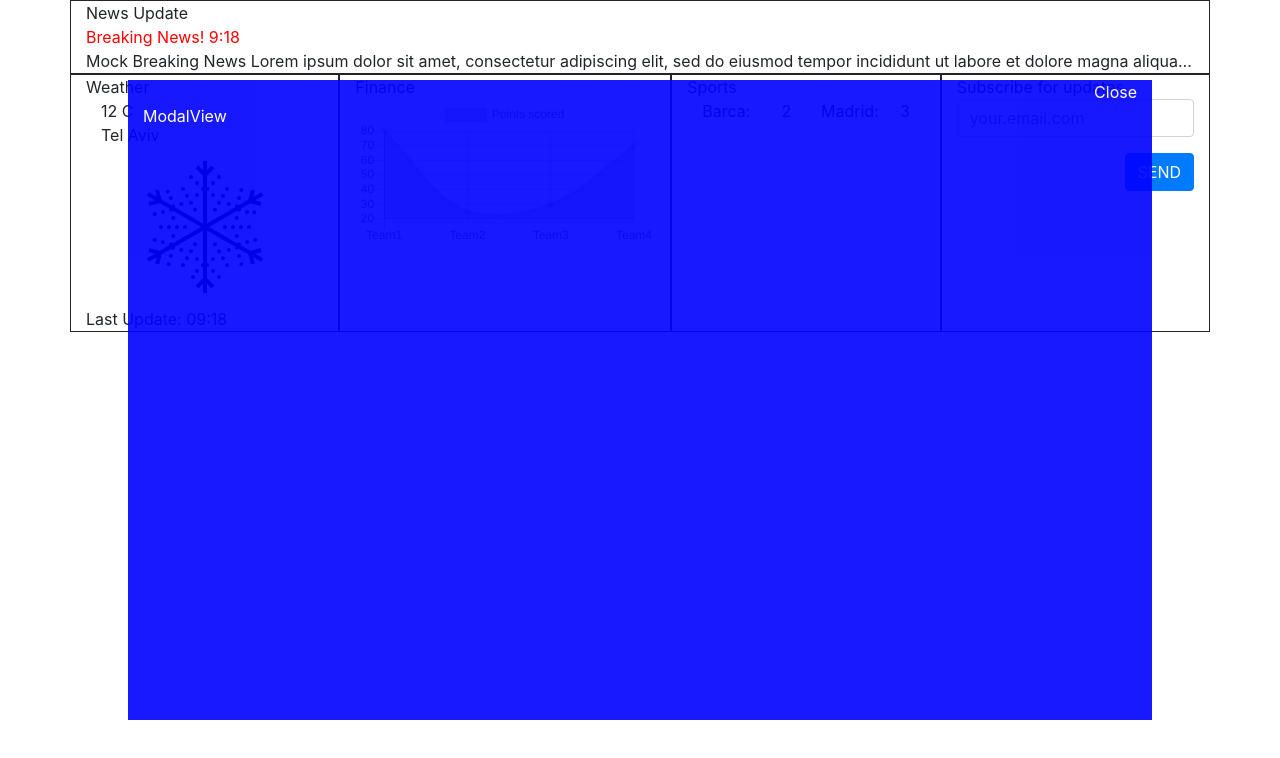
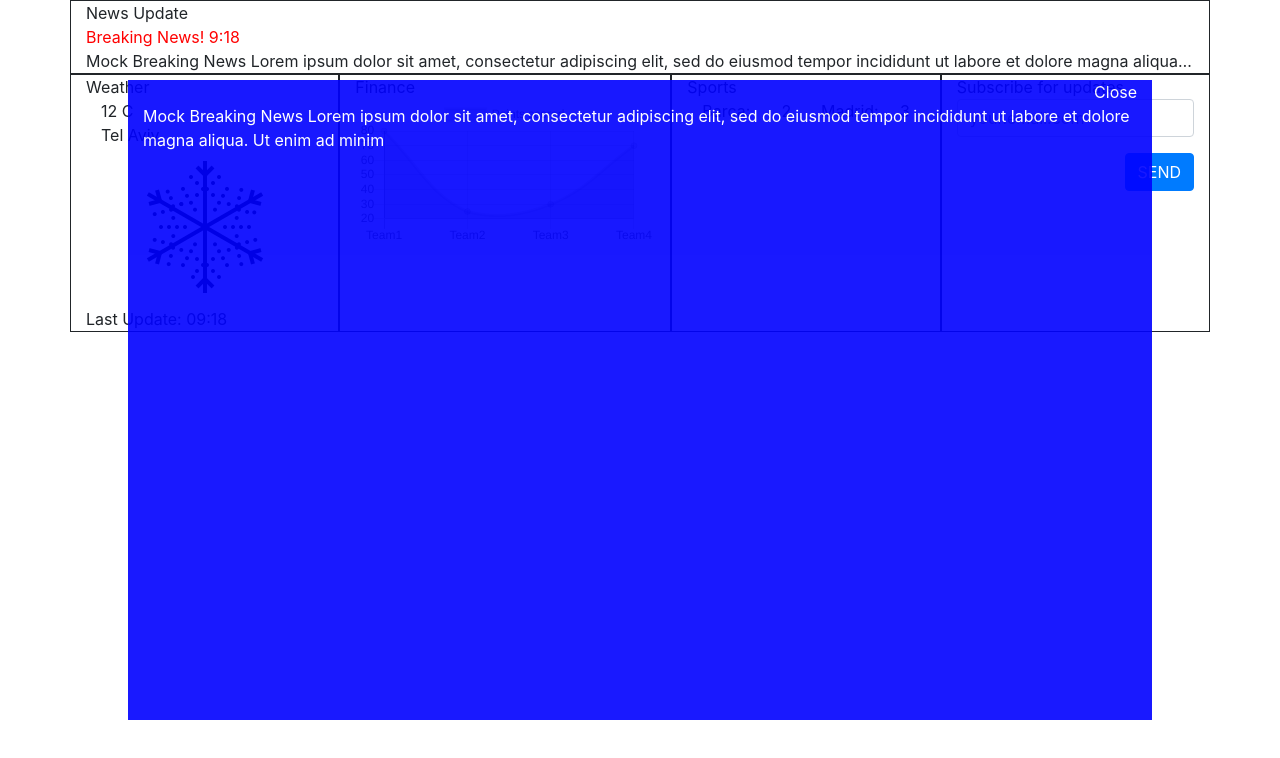
Before and after one commit to lioryarkon9/news_portal, a React (Create React App) app in the folder react-client/: page / in a window 1280 px wide. Both pictures are taken after a click on the element 640 px from the left and 37 px from the top of the page. Shown: the top 758 px of the page. Built offline with nearby package versions, Linux system fonts and the light colour scheme.

Commit message:
done creating news modal view

```diff
--- a/react-client/src/App.js
+++ b/react-client/src/App.js
@@ -3,6 +3,7 @@ import TilesView from './views/TilesView';
 import 'bootstrap/dist/css/bootstrap.min.css';
 import {NEWS_TILE_ID, WEATHER_TILE_ID} from './consts';
 import ModalView from './views/ModalView';
+import { relative } from 'path';
 
 
 class App extends React.Component {
@@ -24,7 +25,7 @@ class App extends React.Component {
     }
     render () {
         return (
-            <div>
+            <div style={{position: relative}}>
                 {this.state.CurrentTile ?
                     <ModalView
                         data={this.state.CurrentTile}
--- a/react-client/src/components/SingleTile/SingleTile.js
+++ b/react-client/src/components/SingleTile/SingleTile.js
@@ -69,7 +69,7 @@ class SingleTile extends React.Component {
         }
     }
     render () {
-        const CurrentTile = {...this.props};
+        const CurrentTile = {...this.props, ...this.state};
         delete CurrentTile['showModalView'];
         return (
             <Col
--- a/react-client/src/views/ModalView/ModalView.js
+++ b/react-client/src/views/ModalView/ModalView.js
@@ -1,19 +1,28 @@
 import React from 'react';
-import {Container, Row, Col} from 'react-bootstrap';
+import {Container} from 'react-bootstrap';
 import './ModalView.css';
+import NewsModal from './NewsModal';
+import {NEWS_TILE_ID} from '../../consts';
 
 
 const ModalView = props => {
+    const RenderContent = () => {
+        switch (props.data.id) {
+            case NEWS_TILE_ID:
+                const FullArticle = props.data.data
+                return (
+                    <NewsModal fullArticle={FullArticle}/>
+                );
+            default:
+                return null;
+        }
+    }
     return (
         <Container id='ModalView'>
-            <div className='text-right' onClick={props.hideModalView}>
+            <div style={{cursor: 'pointer'}} className='text-right' onClick={props.hideModalView}>
                 <span>Close</span>
             </div>
-            <Row>
-                <Col>
-                    ModalView
-                </Col>
-            </Row>
+            {RenderContent()}
         </Container>
     );
 }
--- /dev/null
+++ b/react-client/src/views/ModalView/NewsModal/NewsModal.js
@@ -0,0 +1,18 @@
+import React from 'react';
+
+
+const NewsModal = props => {
+    return (
+        <div>
+            <div>
+                {props.fullArticle}
+            </div>
+        </div>
+    );
+}
+
+NewsModal.defaultProps = {
+    fullArticle: ''
+}
+
+export default NewsModal;
--- /dev/null
+++ b/react-client/src/views/ModalView/NewsModal/package.json
@@ -0,0 +1 @@
+{"main": "NewsModal.js"}
```
Also changed, not shown: react-client/src/views/ModalView/NewsModal/NewsModal.css (added).
